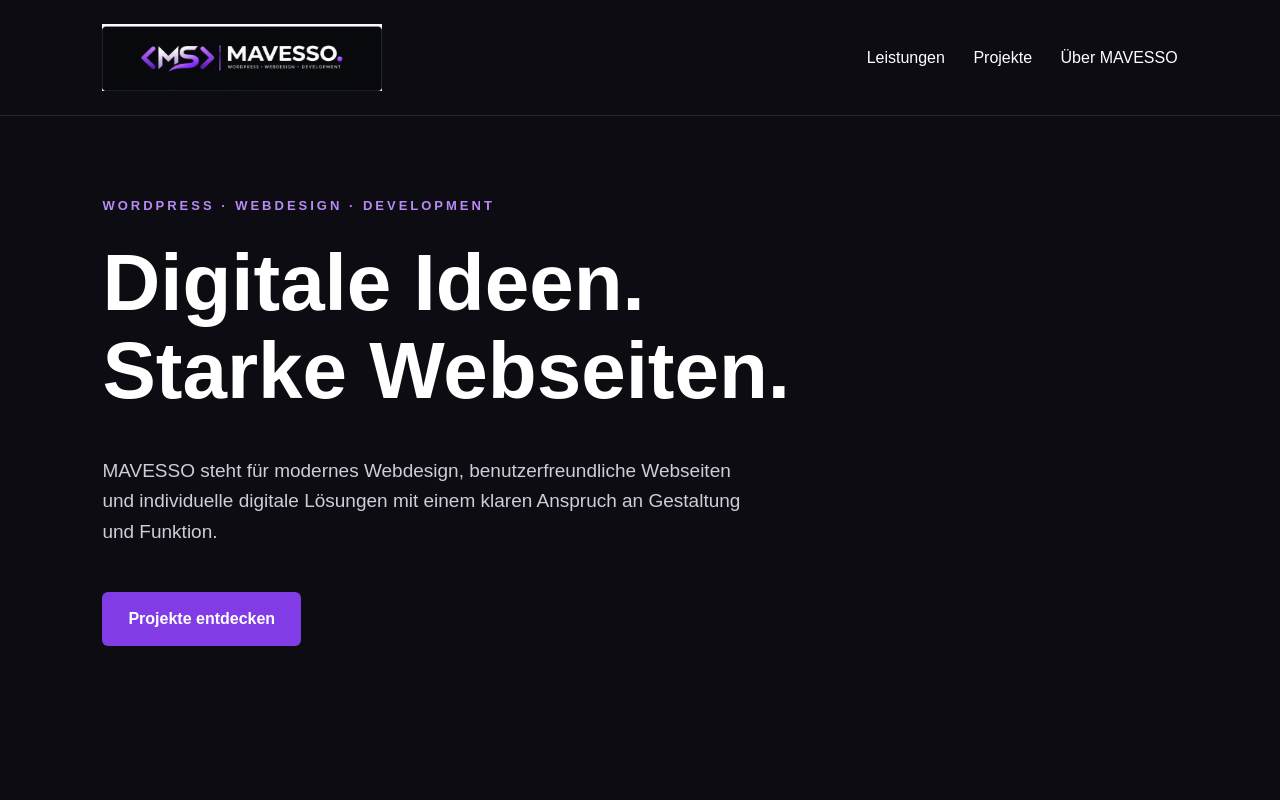
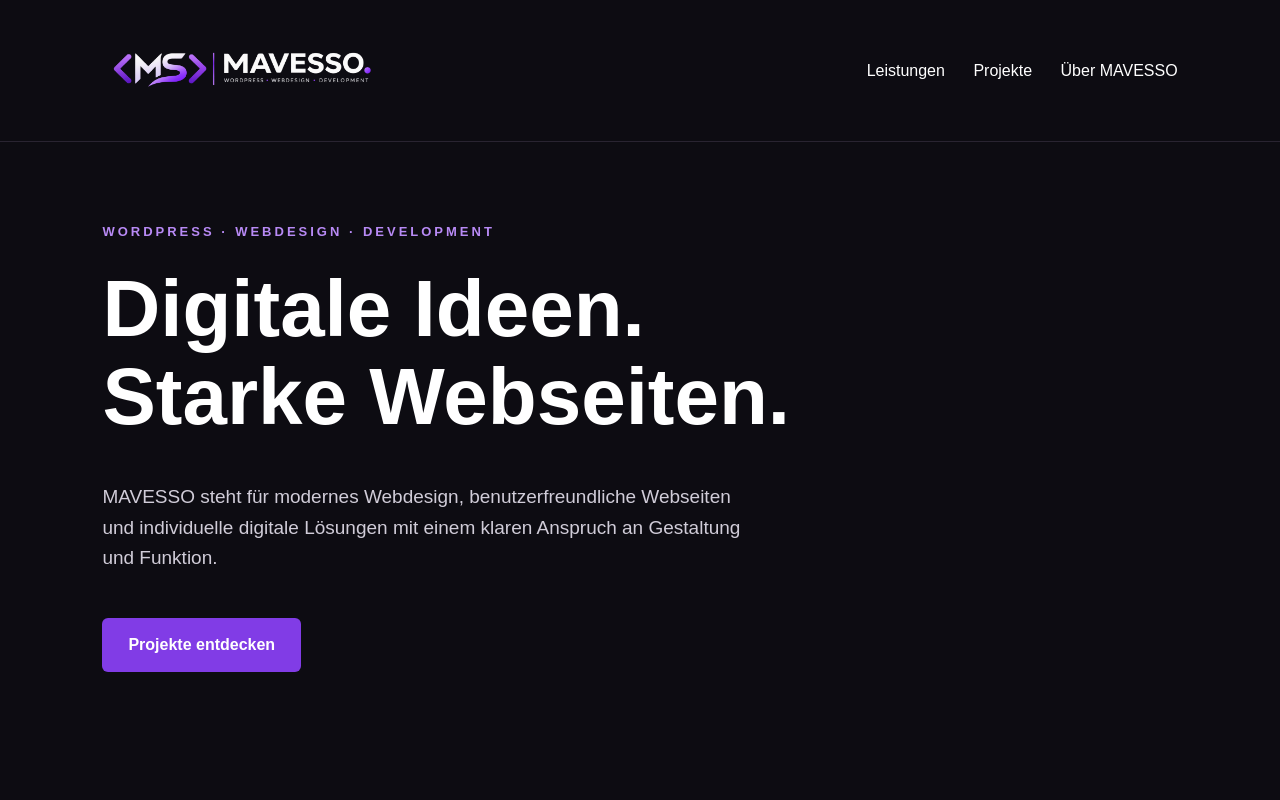
Before and after one commit to mavesso/mavesso.github.io, a plain HTML site: page index.html in a window 1280 px wide. Shown: the top 800 px of the page. Drawn offline with Linux system fonts and the light colour scheme.

Commit message:
Update index.html

```diff
--- a/index.html
+++ b/index.html
@@ -188,7 +188,9 @@
   <header>
 
 <a href="/" class="logo" aria-label="MAVESSO – Startseite">
-  <img src="mavesso-banner-zugeschnitten.png" alt="MAVESSO – WordPress, Webdesign und Development">
+
+<img src="mavesso-logo-transparent.png" alt="MAVESSO – WordPress, Webdesign und Development">
+
 </a>
 
 
```
